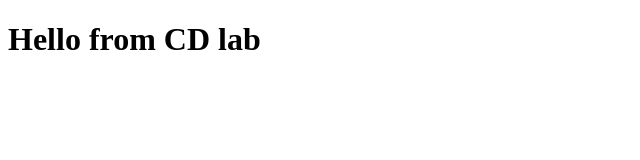
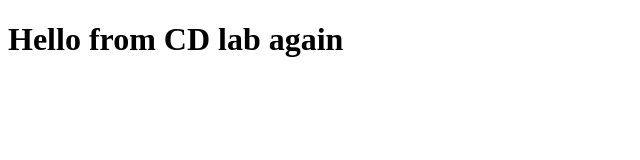
Before and after one commit to ivanfranmedel-web/lab11, a plain HTML site: page index.html in a window 1280 px wide. Shown: the whole page, without its empty margins (0-640 px from the left). Drawn offline with Linux system fonts and the light colour scheme.

Commit message:
update hello message

```diff
--- a/index.html
+++ b/index.html
@@ -5,6 +5,6 @@
   <title>CD Lab</title>
 </head>
 <body>
-  <h1>Hello from CD lab</h1>
+  <h1>Hello from CD lab again</h1>
 </body>
 </html>
```
